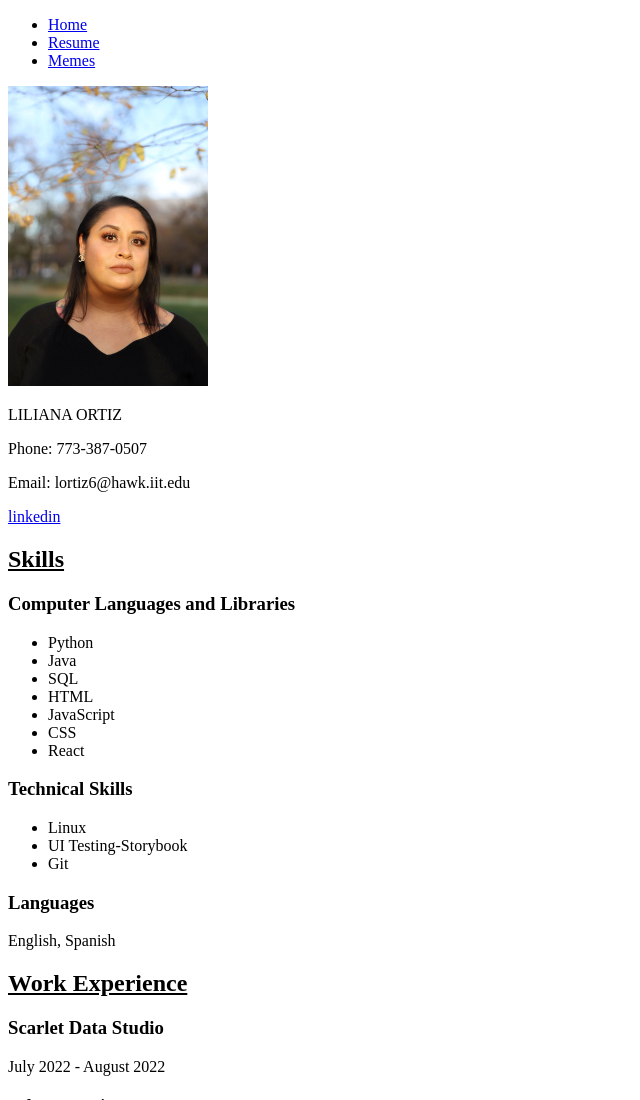
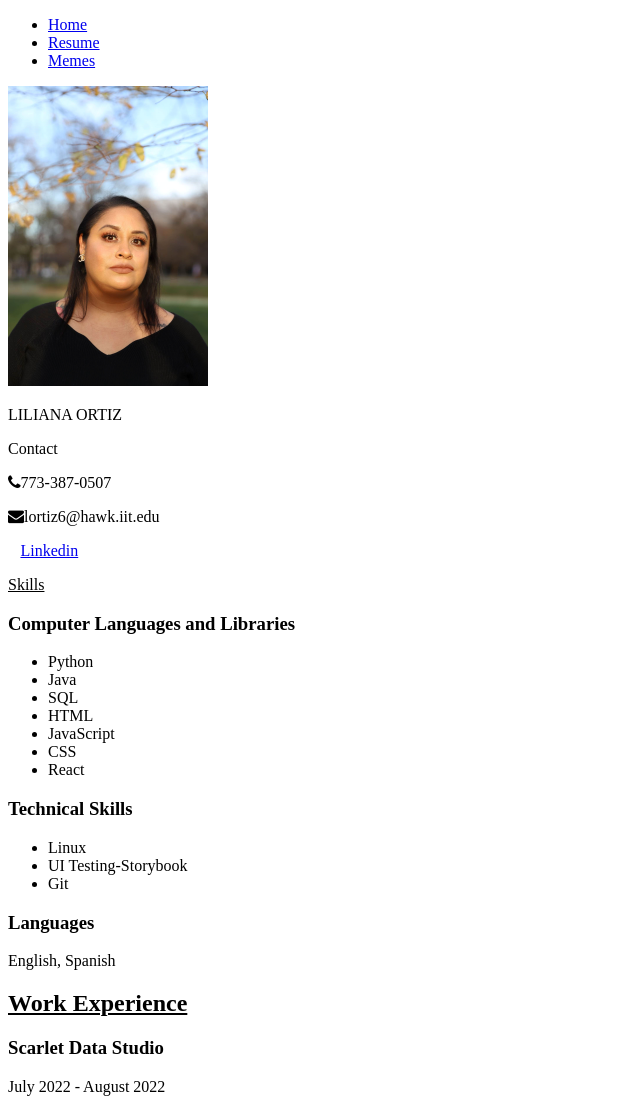
Before and after one commit to lortiz6/itmd361-project2, a plain HTML site: page resume.html in a window 1280 px wide. Shown: the top 1100 px of the page, without its empty margins (0-640 px from the left). Drawn offline with Linux system fonts and the light colour scheme.

Commit message:
updating contact

```diff
--- a/resume.html
+++ b/resume.html
@@ -19,11 +19,15 @@
     <div class ="main">
       <img src="media/profile.png" class="profile" />
       <p class="p1">LILIANA <span>ORTIZ</span></p>
-    <p>Phone: 773-387-0507</p>
-    <p>Email: lortiz6@hawk.iit.edu</p>
-    <p><a href="https://www.linkedin.com/in/lilianadcortiz/">linkedin</a></p>
-  </div>
-    <h2><u>Skills</u></h2>
+    </div>
+    <div class="Clearfix">
+    <div class="col-div-4">
+      <div class="content-box" style="padding-right: 40px;">
+      <p class="head">Contact</p>
+      <p class="p3"><i class="fa fa-phone" aria-hidden="true"></i>773-387-0507</p>
+      <p class="p3"><i class="fa fa-envelope" aria-hidden="true"></i>lortiz6@hawk.iit.edu</p>
+      <p class="p3"><i class="fa-linkedin" aria-hidden="true"></i><a href="https://www.linkedin.com/in/lilianadcortiz/">Linkedin</a></p>
+    <p class="head"><u>Skills</u></p>
     <h3>Computer Languages and Libraries</h3>
     <ul>
       <li>Python</li>
```
